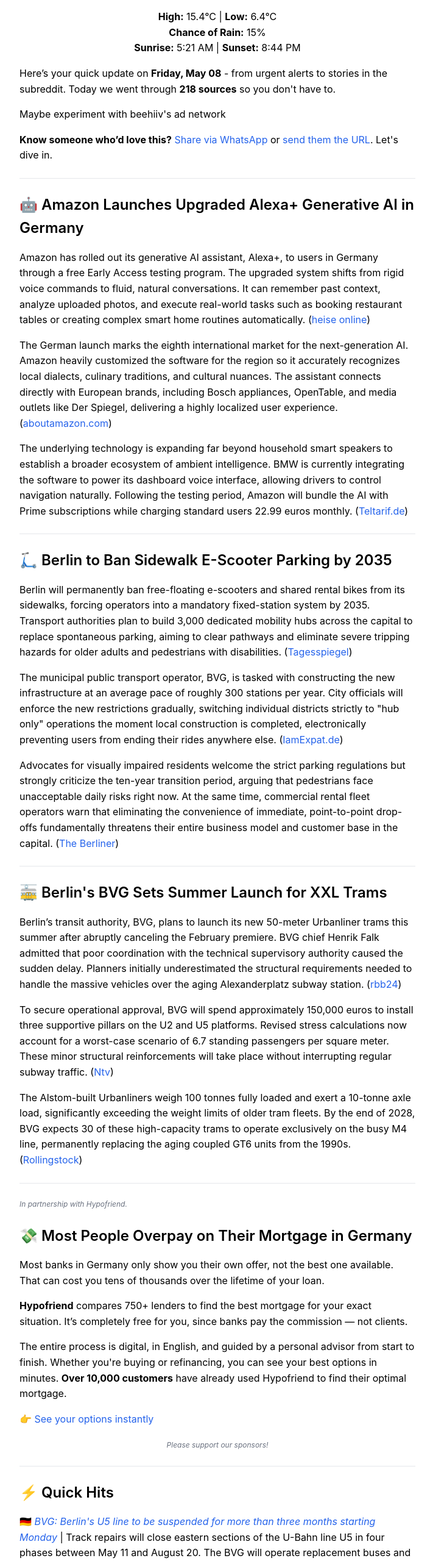
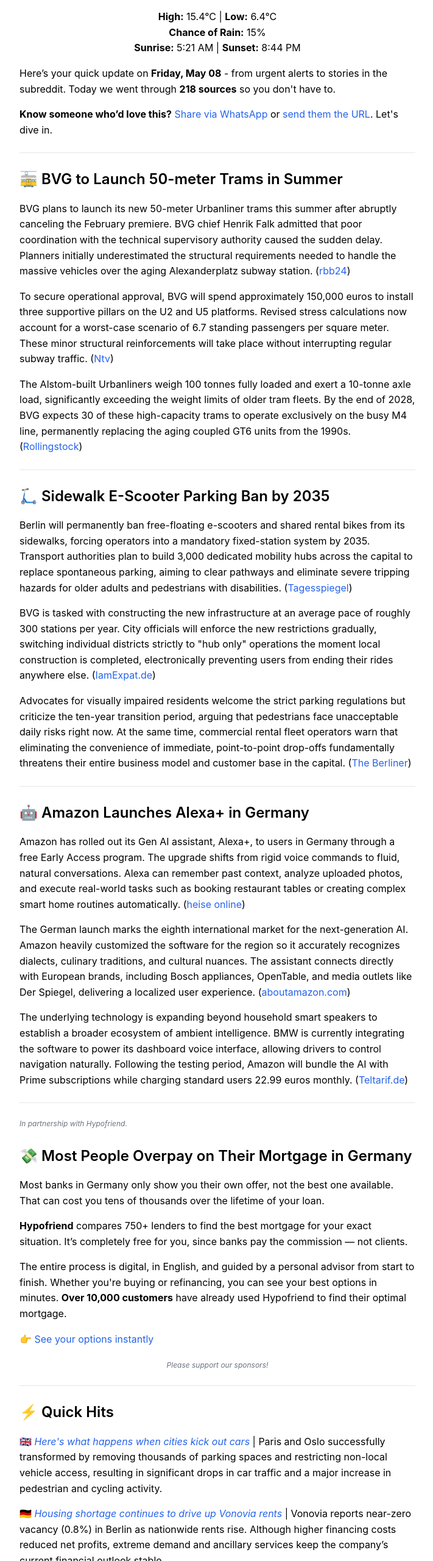
Before and after one commit to plamenpasliev/berlindaily-newsletter-archive, a website: page archive/latest.html in a window 1280 px wide. Shown: the part 240-2800 px from the top of the page at 61% size, without its empty margins (283-994 px from the left). Drawn offline with Linux system fonts and the light colour scheme; a script that the page names is missing.

Commit message:
Update Today's Newsletter

```diff
--- a/archive/latest.html
+++ b/archive/latest.html
@@ -66,23 +66,22 @@
 </div>
 
 <p>Here’s your quick update on <strong>Friday, May 08</strong> - from urgent alerts to stories in the subreddit. Today we went through <strong>218 sources</strong> so you don't have to. </p>
-<p>Maybe experiment with beehiiv's ad network</p>
 <p><strong>Know someone who’d love this?</strong> <a href="https://api.whatsapp.com/send?text=Hey%21%20I%E2%80%99ve%20been%20reading%20Berlin%20Daily%20lately%20and%20thought%20you%E2%80%99d%20like%20it.%20It%20helps%20me%20stay%20informed%20and%20find%20out%20cool%20things%20to%20do%20in%20Berlin.%20It%27s%20also%20free.%20Check%20it%20out%3A%20https%3A%2F%2Fberlindaily.org">Share via WhatsApp</a> or <a href="https://newsletter.berlindaily.org/">send them the URL</a>. Let's dive in.</p>
 <hr>
-<h2 id="🤖-amazon-launches-upgraded-alexa-generative-ai-in-germany">🤖 Amazon Launches Upgraded Alexa+ Generative AI in Germany</h2>
-<p class="excerpt">Amazon has rolled out its generative AI assistant, Alexa+, to users in Germany through a free Early Access testing program. The upgraded system shifts from rigid voice commands to fluid, natural conversations. It can remember past context, analyze uploaded photos, and execute real-world tasks such as booking restaurant tables or creating complex smart home routines automatically. (<a href="https://www.heise.de/news/Alexa-startet-in-Deutschland-in-den-oeffentlichen-Vorabtest-11285123.html">heise online</a>)</p>
-<p>The German launch marks the eighth international market for the next-generation AI. Amazon heavily customized the software for the region so it accurately recognizes local dialects, culinary traditions, and cultural nuances. The assistant connects directly with European brands, including Bosch appliances, OpenTable, and media outlets like Der Spiegel, delivering a highly localized user experience. (<a href="https://www.aboutamazon.com">aboutamazon.com</a>)</p>
-<p>The underlying technology is expanding far beyond household smart speakers to establish a broader ecosystem of ambient intelligence. BMW is currently integrating the software to power its dashboard voice interface, allowing drivers to control navigation naturally. Following the testing period, Amazon will bundle the AI with Prime subscriptions while charging standard users 22.99 euros monthly. (<a href="https://www.teltarif.de/alexaplus-deutschland-amazon/news/103392.html">Teltarif.de</a>)</p>
+<h2 id="🚋-berlins-bvg-sets-summer-launch-for-xxl-trams">🚋 BVG to Launch 50-meter Trams in Summer</h2>
+<p class="excerpt">BVG plans to launch its new 50-meter Urbanliner trams this summer after abruptly canceling the February premiere. BVG chief Henrik Falk admitted that poor coordination with the technical supervisory authority caused the sudden delay. Planners initially underestimated the structural requirements needed to handle the massive vehicles over the aging Alexanderplatz subway station. (<a href="https://www.rbb24.de/wirtschaft/beitrag/2026/05/bvg-urbanliner-strassenbahn-sommer-betrieb.html">rbb24</a>)</p>
+<p>To secure operational approval, BVG will spend approximately 150,000 euros to install three supportive pillars on the U2 and U5 platforms. Revised stress calculations now account for a worst-case scenario of 6.7 standing passengers per square meter. These minor structural reinforcements will take place without interrupting regular subway traffic. (<a href="https://www.n-tv.de/regionales/berlin-und-brandenburg/BVG-Neue-50-Meter-Tram-soll-im-Sommer-endlich-starten-id30796466.html">Ntv</a>)</p>
+<p>The Alstom-built Urbanliners weigh 100 tonnes fully loaded and exert a 10-tonne axle load, significantly exceeding the weight limits of older tram fleets. By the end of 2028, BVG expects 30 of these high-capacity trams to operate exclusively on the busy M4 line, permanently replacing the aging coupled GT6 units from the 1990s. (<a href="https://rollingstockworld.com/lrv/new-alstom-and-stadler-trams-hit-snags-in-germany-and-switzerland">Rollingstock</a>)</p>
 <hr>
-<h2 id="🛴-berlin-to-ban-sidewalk-e-scooter-parking-by-2035">🛴 Berlin to Ban Sidewalk E-Scooter Parking by 2035</h2>
+<h2 id="🛴-berlin-to-ban-sidewalk-e-scooter-parking-by-2035">🛴 Sidewalk E-Scooter Parking Ban by 2035</h2>
 <p class="excerpt">Berlin will permanently ban free-floating e-scooters and shared rental bikes from its sidewalks, forcing operators into a mandatory fixed-station system by 2035. Transport authorities plan to build 3,000 dedicated mobility hubs across the capital to replace spontaneous parking, aiming to clear pathways and eliminate severe tripping hazards for older adults and pedestrians with disabilities. (<a href="https://www.tagesspiegel.de/berlin/wir-schaffen-ordnung-in-der-stadt-in-neun-jahren-sollen-berliner-gehwege-frei-von-escootern-sein-15565137.html">Tagesspiegel</a>)</p>
-<p>The municipal public transport operator, BVG, is tasked with constructing the new infrastructure at an average pace of roughly 300 stations per year. City officials will enforce the new restrictions gradually, switching individual districts strictly to "hub only" operations the moment local construction is completed, electronically preventing users from ending their rides anywhere else. (<a href="https://www.iamexpat.de/lifestyle/lifestyle-news/new-rules-e-scooters-and-bikes-cluttering-berlin-pavements">IamExpat.de</a>)</p>
-<p>Advocates for visually impaired residents welcome the strict parking regulations but strongly criticize the ten-year transition period, arguing that pedestrians face unacceptable daily risks right now. At the same time, commercial rental fleet operators warn that eliminating the convenience of immediate, point-to-point drop-offs fundamentally threatens their entire business model and customer base in the capital. (<a href="https://www.the-berliner.com/news/parking-e-scooters-on-pavements-to-be-banned/">The Berliner</a>)</p>
+<p>BVG is tasked with constructing the new infrastructure at an average pace of roughly 300 stations per year. City officials will enforce the new restrictions gradually, switching individual districts strictly to "hub only" operations the moment local construction is completed, electronically preventing users from ending their rides anywhere else. (<a href="https://www.iamexpat.de/lifestyle/lifestyle-news/new-rules-e-scooters-and-bikes-cluttering-berlin-pavements">IamExpat.de</a>)</p>
+<p>Advocates for visually impaired residents welcome the strict parking regulations but criticize the ten-year transition period, arguing that pedestrians face unacceptable daily risks right now. At the same time, commercial rental fleet operators warn that eliminating the convenience of immediate, point-to-point drop-offs fundamentally threatens their entire business model and customer base in the capital. (<a href="https://www.the-berliner.com/news/parking-e-scooters-on-pavements-to-be-banned/">The Berliner</a>)</p>
 <hr>
-<h2 id="🚋-berlins-bvg-sets-summer-launch-for-xxl-trams">🚋 Berlin's BVG Sets Summer Launch for XXL Trams</h2>
-<p class="excerpt">Berlin’s transit authority, BVG, plans to launch its new 50-meter Urbanliner trams this summer after abruptly canceling the February premiere. BVG chief Henrik Falk admitted that poor coordination with the technical supervisory authority caused the sudden delay. Planners initially underestimated the structural requirements needed to handle the massive vehicles over the aging Alexanderplatz subway station. (<a href="https://www.rbb24.de/wirtschaft/beitrag/2026/05/bvg-urbanliner-strassenbahn-sommer-betrieb.html">rbb24</a>)</p>
-<p>To secure operational approval, BVG will spend approximately 150,000 euros to install three supportive pillars on the U2 and U5 platforms. Revised stress calculations now account for a worst-case scenario of 6.7 standing passengers per square meter. These minor structural reinforcements will take place without interrupting regular subway traffic. (<a href="https://www.n-tv.de/regionales/berlin-und-brandenburg/BVG-Neue-50-Meter-Tram-soll-im-Sommer-endlich-starten-id30796466.html">Ntv</a>)</p>
-<p>The Alstom-built Urbanliners weigh 100 tonnes fully loaded and exert a 10-tonne axle load, significantly exceeding the weight limits of older tram fleets. By the end of 2028, BVG expects 30 of these high-capacity trams to operate exclusively on the busy M4 line, permanently replacing the aging coupled GT6 units from the 1990s. (<a href="https://rollingstockworld.com">Rollingstock</a>)</p>
+<h2 id="🤖-amazon-launches-upgraded-alexa-generative-ai-in-germany">🤖 Amazon Launches Alexa+ in Germany</h2>
+<p class="excerpt">Amazon has rolled out its Gen AI assistant, Alexa+, to users in Germany through a free Early Access program. The upgrade shifts from rigid voice commands to fluid, natural conversations. Alexa can remember past context, analyze uploaded photos, and execute real-world tasks such as booking restaurant tables or creating complex smart home routines automatically. (<a href="https://www.heise.de/news/Alexa-startet-in-Deutschland-in-den-oeffentlichen-Vorabtest-11285123.html">heise online</a>)</p>
+<p>The German launch marks the eighth international market for the next-generation AI. Amazon heavily customized the software for the region so it accurately recognizes dialects, culinary traditions, and cultural nuances. The assistant connects directly with European brands, including Bosch appliances, OpenTable, and media outlets like Der Spiegel, delivering a localized user experience. (<a href="https://www.aboutamazon.com/news/company-news/amazon-news-today-top-stories-company">aboutamazon.com</a>)</p>
+<p>The underlying technology is expanding beyond household smart speakers to establish a broader ecosystem of ambient intelligence. BMW is currently integrating the software to power its dashboard voice interface, allowing drivers to control navigation naturally. Following the testing period, Amazon will bundle the AI with Prime subscriptions while charging standard users 22.99 euros monthly. (<a href="https://www.teltarif.de/alexaplus-deutschland-amazon/news/103392.html">Teltarif.de</a>)</p>
 <hr>
 <p style="font-size: 12px; color: #6b7280; font-style: italic;">
   In partnership with Hypofriend.
@@ -99,13 +98,11 @@
 
 <hr>
 <h2 id="⚡-quick-hits">⚡ Quick Hits</h2>
-<p>🇩🇪 <a href="https://www.rbb24.de/panorama/beitrag/2026/05/u5-berlin-unterbrochen-gleis-bauarbeiten-bvg.html"><em>BVG: Berlin's U5 line to be suspended for more than three months starting Monday</em></a> | Track repairs will close eastern sections of the U-Bahn line U5 in four phases between May 11 and August 20. The BVG will operate replacement buses and shuttle trains during these closures.</p>
-<p>🇩🇪 <a href="https://www.zdfheute.de/politik/berlin-autofrei-volksbegehren-autofreie-stadt-100.html"><em>Twelve private car trips per year: "Berlin Autofrei" aims to restrict traffic in the city center</em></a> | A September 20 referendum could ban most private vehicles inside the Berlin S-Bahn ring. Organizers must submit 174,000 valid signatures by Friday. Essential services, delivery drivers, and shift workers would remain exempt.</p>
-<p>🇬🇧 <a href="https://www.dw.com/en/heres-what-happens-when-cities-kick-out-cars/a-76984918"><em>Here's what happens when cities kick out cars</em></a> | Berlin campaigners have until May 8 to collect signatures for a traffic reduction referendum. The proposal would restrict private vehicles inside the central circular railway to 12 trips per year.</p>
-<p>🇩🇪 <a href="https://www.berliner-zeitung.de/article/wohnungsmangel-treibt-vonovia-mieten-weiter-nach-oben-berlin-fast-voll-vermietet-10034878"><em>Housing shortage continues to drive up Vonovia rents – Berlin is nearly fully leased</em></a> | Housing company Vonovia reported a nationwide average rent of 8.26 euros per square meter in late March. This represents a 3.8 percent increase. Berlin apartments have a 0.8 percent vacancy rate.</p>
-<p>🇩🇪 <a href="https://www.berliner-kurier.de/berlin/schoenhauser-allee-bruecke-abriss-beginnt-schon-in-diesem-herbst-li.10034815"><em>Schönhauser-Allee Bridge – Demolition to Begin This Fall</em></a> | Berlin will rebuild the Schönhauser Allee bridge for 50 million euros starting October 2026. Buses will replace the suspended M1 tram. Cars, pedestrians, and cyclists must share one side. Construction ends in 2032.</p>
-<p>🇩🇪 <a href="https://www.berliner-kurier.de/berlin/volkswagen-tochter-streicht-1200-jobs-berlin-li.10034932"><em>Over 1,200 Berliners are losing their jobs: Volkswagen subsidiary cuts jobs</em></a> | Automotive engineering firm IAV plans to cut 1,400 jobs across Germany. The company will largely close its Berlin headquarters and sell the site by 2027. Affected staff can relocate to Lower Saxony.</p>
-<p>🇩🇪 <a href="https://www.zeit.de/gesundheit/2026-05/organspende-deutschland-bundestag-widerspruchsregelung-neuerung"><em>Organ Donation in Germany: Your Kidney Might Be Needed, Too</em></a> | German lawmakers proposed an opt-out organ donation system. If approved, adults will automatically become potential donors in early 2030 unless they actively object online, verbally, or in writing. Minors are exempt.</p>
+<p>🇬🇧 <a href="https://www.dw.com/en/heres-what-happens-when-cities-kick-out-cars/a-76984918"><em>Here's what happens when cities kick out cars</em></a> | Paris and Oslo successfully transformed by removing thousands of parking spaces and restricting non-local vehicle access, resulting in significant drops in car traffic and a major increase in pedestrian and cycling activity.</p>
+<p>🇩🇪 <a href="https://www.berliner-zeitung.de/article/wohnungsmangel-treibt-vonovia-mieten-weiter-nach-oben-berlin-fast-voll-vermietet-10034878"><em>Housing shortage continues to drive up Vonovia rents</em></a> | Vonovia reports near-zero vacancy (0.8%) in Berlin as nationwide rents rise. Although higher financing costs reduced net profits, extreme demand and ancillary services keep the company’s current financial outlook stable.</p>
+<p>🇩🇪 <a href="https://www.berliner-kurier.de/berlin/schoenhauser-allee-bruecke-abriss-beginnt-schon-in-diesem-herbst-li.10034815"><em>Schönhauser-Allee Bridge – Demolition to Begin This Fall</em></a> | Schönhauser Allee bridge will be rebuilt for 50 million euros starting October 2026. Buses will replace the suspended M1 tram.</p>
+<p>🇩🇪 <a href="https://www.berliner-kurier.de/berlin/volkswagen-tochter-streicht-1200-jobs-berlin-li.10034932"><em>Volkswagen subsidiary cuts 1,200+ jobs in Berlin</em></a> | Automotive engineering firm IAV plans to cut 1,400 jobs across Germany. The company will largely close its Berlin headquarters and sell the site by 2027.</p>
+<p>🇩🇪 <a href="https://www.zeit.de/gesundheit/2026-05/organspende-deutschland-bundestag-widerspruchsregelung-neuerung"><em>Organ Donation in Germany: Your Kidney Might Be Needed, Too</em></a> | German lawmakers proposed an opt-out organ donation system. If approved, adults will automatically become potential donors in early 2030 unless they actively object online, verbally, or in writing.</p>
 <hr>
 <h2 id="📅-top-events-this-week">📅 Top Events This Week</h2>
 <p>🎟️ <strong>Cultural Pick</strong> — <a href="https://www.berlin.de/en/events/3045821-2842498-spring-festival-spaethsche-baumschulen.en.html">Spring Festival at Späth'sche Baumschulen</a> | Sat, May 9 &amp; Sun, May 10 (09:00–18:00) | €10 | Treptow-Köpenick | Wander among hundreds of blooming tulips, pick up new plants for your apartment and enjoy live performances at this historic tree nursery.</p>
@@ -123,10 +120,8 @@
 
 <hr>
 <h2 id="💬-what-berliners-are-talking-about">💬 What Berliners Are Talking About</h2>
-<p>🗣️ <a href="https://www.reddit.com/r/askberliners/comments/1t68zsw/question_about_wbs_apartments_and_landeseigenen/"><em>Question about WBS apartments and Landeseigenen</em></a> | Berlin renters trade tips and frustrations about navigating WBS rules and Landeseigene lotteries.</p>
-<p>🗣️ <a href="https://www.reddit.com/r/askberliners/comments/1t621ks/urgent_care_in_berlin_whats_the_normal_option/"><em>Urgent care in Berlin, what’s the normal option?</em></a> | Berlin locals explain same-day care options, from Hausarzt visits to calling 116117.</p>
-<p>🗣️ <a href="https://www.reddit.com/r/berlin/comments/1t651uw/berlin_recap_birth_rates_olympic_bids_sch%C3%B6neberg/"><em>Berlin Recap: Birth rates, Olympic bids, Schöneberg shooting</em></a> | Berliners debate grim news on births, crime, politics, and a polarizing Olympics bid.</p>
-<p>🗣️ <a href="https://www.reddit.com/r/berlin/comments/1t65h11/vom_ber_abholen_mit_dem_auto/"><em>Vom BER abholen mit dem Auto</em></a> | Locals swap clever tips for avoiding steep short‑term parking fees at BER.</p>
+<p>🗣️ <a href="https://www.reddit.com/r/askberliners/comments/1t68zsw/question_about_wbs_apartments_and_landeseigenen/"><em>Question about WBS apartments and Landeseigenen</em></a> | Renters share tips and frustrations about WBS rules and Landeseigene lotteries.</p>
+<p>🗣️ <a href="https://www.reddit.com/r/askberliners/comments/1t621ks/urgent_care_in_berlin_whats_the_normal_option/"><em>Urgent care in Berlin, what’s the normal option?</em></a> | Locals explain same-day care options, from Hausarzt visits to calling 116117.</p>
 <p>🗣️ <a href="https://www.reddit.com/r/berlinsocialclub/comments/1t66mf5/asking_for_a_tip_after_the_bare_minimum_effort_is/"><em>Asking for a tip after the bare minimum effort is a plague that infested Berlin too</em></a> | Redditors argue over creeping American-style tipping culture in Berlin, blaming businesses, expats, and payment systems.</p>
 <hr>
 <h2 id="📸-photo-of-the-day">📸 Photo of the Day</h2>
```
